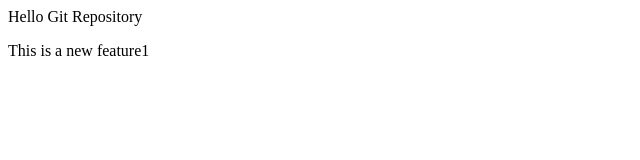
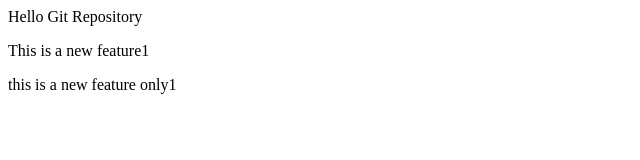
Before and after one commit to niteshp933/Practice_1, a plain HTML site: page index.html in a window 1280 px wide. Shown: the whole page, without its empty margins (0-640 px from the left). Drawn offline with Linux system fonts and the light colour scheme.

Commit message:
updated only featue1 file

```diff
--- a/index.html
+++ b/index.html
@@ -1,2 +1,3 @@
 <p>Hello Git Repository</p>
 <p>This is a new feature1</p>
+<p>this is a new feature only1</p>
```
